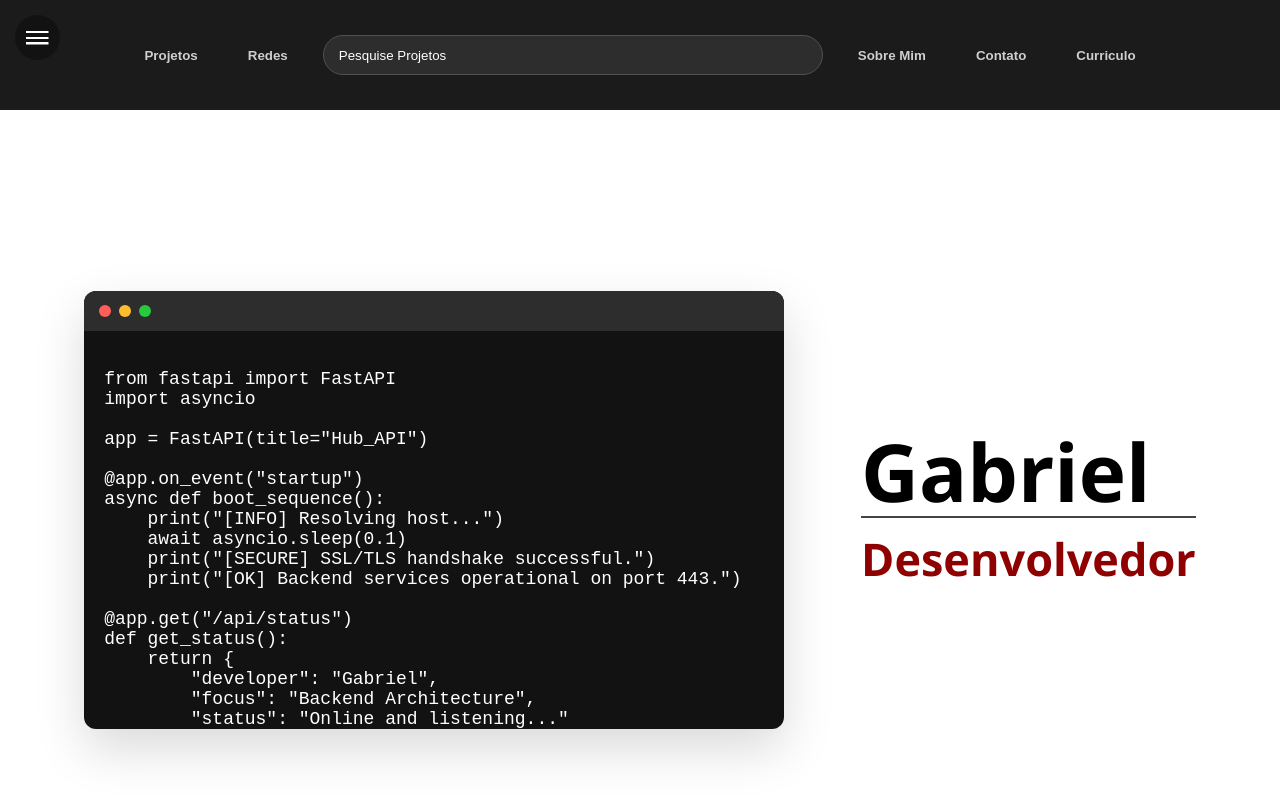
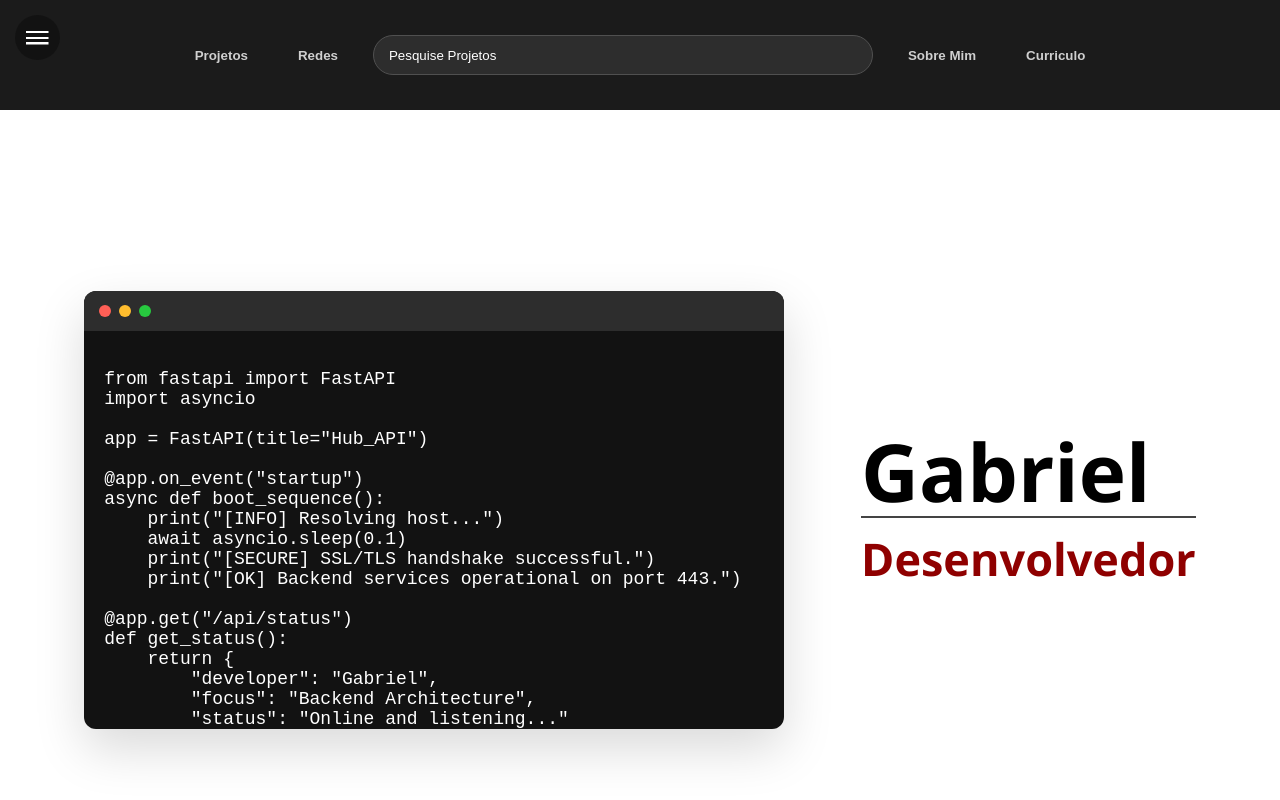
Before and after one commit to Gabrielbarbero/portfolio-gabriel-barbero, an Angular app: page / in a window 1280 px wide. Shown: the top 800 px of the page. Built offline with nearby package versions, Linux system fonts and the light colour scheme.

Commit message:
Update header.html

```diff
--- a/src/app/components/header/header.html
+++ b/src/app/components/header/header.html
@@ -22,7 +22,6 @@
     </div>
 
     <button (click)="DestinyScroll('SobreMim')" class="btn-nav">Sobre Mim</button>
-    <button (click)="DestinyScroll('Contato')" class="btn-nav">Contato</button>
     <button (click)="DestinyScroll('Curriculo')" class="btn-nav">Curriculo</button>
 </div>
 
```
